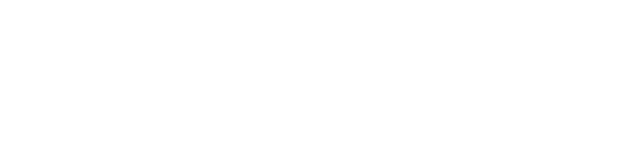
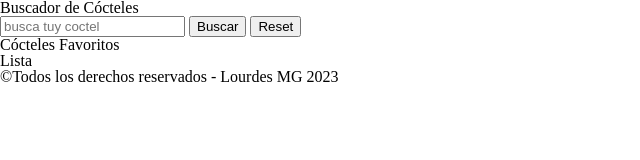
Before and after one commit to Adalab/modulo-2-evaluacion-final-Lurdesmg, a website: page src/html/index.html in a window 1280 px wide. Shown: the whole page, without its empty margins (0-640 px from the left). Drawn offline with nearby package versions, Linux system fonts and the light colour scheme; files that its build step writes are made by us from their sources.

Commit message:
structure html

```diff
--- a/src/html/index.html
+++ b/src/html/index.html
@@ -10,6 +10,33 @@
 </head>
 
 <body>
+  <header>
+    <h1>Buscador de Cócteles</h1>
+     <form>
+      <input class="js-search" type="text" name="search" placeholder="busca tuy coctel" id="search">
+      <input class="js-submit" type="submit" value="Buscar">
+      <input class="js-reset" type="reset" value="Reset">
+    </form>
+  </header>
+
+  <main>
+    <section>
+      <h2 >Cócteles Favoritos</h2>
+      <ul class="js-favourites">
+
+      </ul>
+    </section>
+   <section>
+    <h2 >Lista</h2>
+    <ul class="js-list">
+
+    </ul>
+   </section>
+  </main>
+
+  <footer>
+    <p>&copy;Todos los derechos reservados - Lourdes MG 2023</p>
+  </footer>
 
   <script src="./assets/js/main.js"></script>
 </body>
```
